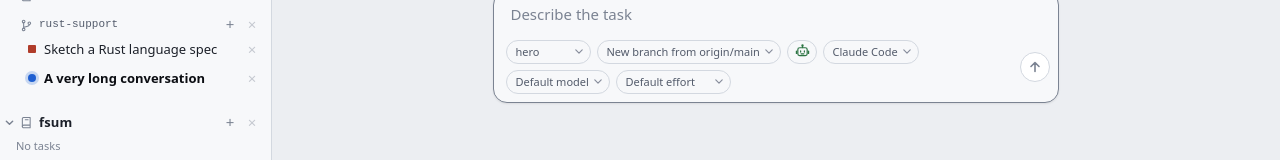
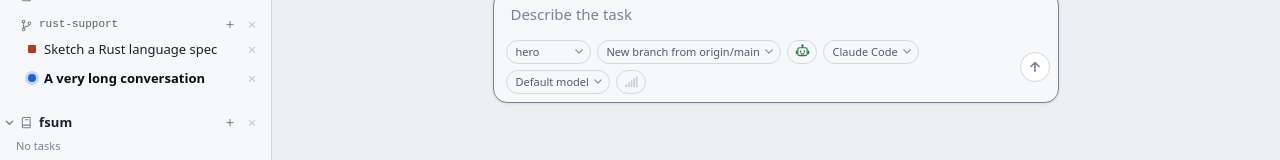
Before and after one commit to ryckakas/swarmed, a React (Vite) app in the folder ui/: page / in a window 1280 px wide. Shown: the part 332-492 px from the top of the page. Built offline with nearby package versions, Linux system fonts and the light colour scheme; a web font is replaced by a local one.

Commit message:
feat: the effort as a signal meter under the message

```diff
--- a/ui/src/components/Composer.tsx
+++ b/ui/src/components/Composer.tsx
@@ -1,11 +1,13 @@
 import { lazy, Suspense, useEffect, useRef, useState } from "react";
 import { api } from "../api";
-import type { Effort, Session } from "../api/types";
+import type { Session } from "../api/types";
+import { appliedEffort } from "../statusline";
 import { useStore } from "../store";
 import { ComposerBox } from "./ComposerBox";
+import { EffortPicker } from "./EffortPicker";
 import { MessageQueue } from "./MessageQueue";
 import { ModePicker, TerminalIcon } from "./ModePicker";
-import { CLAUDE, EFFORT_CHOICES, modelChoices, useAgents, useSlashCommands } from "./options";
+import { CLAUDE, modelChoices, useAgents, useSlashCommands } from "./options";
 import { Picker } from "./Picker";
 
 // The terminal emulator is a large library; it is only fetched when a terminal is first shown.
@@ -111,6 +113,8 @@ function SessionPickers({ session }: { session: Session }) {
     const configure = useStore((state) => state.configure);
     const agent = useAgents().find((candidate) => candidate.id === session.agent);
     const { id, model, supervision, effort } = session;
+    // What the agent last said its effort comes to, for when none was chosen.
+    const applied = useStore((state) => appliedEffort(state.events[id]));
     const current = { model, supervision, effort };
     return (
         <>
@@ -130,16 +134,10 @@ function SessionPickers({ session }: { session: Session }) {
             />
             {/* Only Claude Code takes an effort. Changing it restarts the agent between turns. */}
             {session.agent === CLAUDE && (
-                <Picker
-                    label="Effort"
-                    value={effort ?? ""}
-                    onChange={(value) =>
-                        void configure(api, id, {
-                            ...current,
-                            effort: (value || null) as Effort | null,
-                        })
-                    }
-                    options={EFFORT_CHOICES}
+                <EffortPicker
+                    value={effort}
+                    applied={applied}
+                    onChange={(value) => void configure(api, id, { ...current, effort: value })}
                 />
             )}
         </>
--- /dev/null
+++ b/ui/src/components/EffortPicker.tsx
@@ -0,0 +1,59 @@
+import type { Effort } from "../api/types";
+import { EFFORT_CHOICES } from "./options";
+
+/** The efforts from least to most: an effort's place here is how many bars it fills. */
+const LEVELS: Effort[] = ["low", "medium", "high", "xhigh", "max"];
+
+/** How many of the five bars an effort fills; none for one that is not known. */
+export function effortBars(effort: string | null | undefined): number {
+    return LEVELS.indexOf(effort as Effort) + 1;
+}
+
+interface Props {
+    /** The effort chosen for the session; `null` leaves it to the agent's default. */
+    value: Effort | null;
+    onChange(value: Effort | null): void;
+    /** What the agent reports its effort comes to, when it has said: what a default means. */
+    applied?: string | null;
+}
+
+/**
+ * How hard the model thinks, as rising bars like a signal meter: the more of them are filled,
+ * the more effort. With the agent's default, the bars show what that default comes to once the
+ * agent has said, drawn fainter since it was not chosen. Underneath it is the same native menu
+ * as the other pickers, and its name is the tooltip.
+ */
+export function EffortPicker({ value, onChange, applied = null }: Props) {
+    const shown = value ?? applied;
+    const filled = effortBars(shown);
+    const chosen = EFFORT_CHOICES.find(([effort]) => effort === (value ?? ""))?.[1] ?? "Effort";
+    const label = value === null && filled > 0 ? `${chosen}: ${shown}` : chosen;
+    return (
+        <span className="icon-picker effort-picker" data-chosen={value !== null} title={label}>
+            <svg viewBox="0 0 16 16" aria-hidden="true">
+                {LEVELS.map((level, index) => (
+                    <rect
+                        key={level}
+                        className={index < filled ? "effort-bar effort-bar-on" : "effort-bar"}
+                        x={1.5 + index * 2.8}
+                        y={11 - index * 2.2}
+                        width={1.8}
+                        height={3 + index * 2.2}
+                        rx={0.6}
+                    />
+                ))}
+            </svg>
+            <select
+                aria-label={`Effort: ${label}`}
+                value={value ?? ""}
+                onChange={(event) => onChange((event.target.value || null) as Effort | null)}
+            >
+                {EFFORT_CHOICES.map(([effort, name]) => (
+                    <option key={effort} value={effort}>
+                        {name}
+                    </option>
+                ))}
+            </select>
+        </span>
+    );
+}
--- a/ui/src/components/NewTask.tsx
+++ b/ui/src/components/NewTask.tsx
@@ -12,8 +12,9 @@ import type {
 import { useStore } from "../store";
 import { taskNameForPrompt, taskNameFrom, uniqueTaskName } from "../tree";
 import { ComposerBox } from "./ComposerBox";
+import { EffortPicker } from "./EffortPicker";
 import { ModePicker } from "./ModePicker";
-import { CLAUDE, EFFORT_CHOICES, modelChoices, useAgents, useSlashCommands } from "./options";
+import { CLAUDE, modelChoices, useAgents, useSlashCommands } from "./options";
 import { Picker } from "./Picker";
 
 /** The value of the branch picker that means "create a new branch". */
@@ -214,14 +215,7 @@ function AgentPickers(props: AgentPickersProps) {
                 />
             )}
             <Picker label="Model" value={model} onChange={onModel} options={modelChoices(agent)} />
-            {agentId === CLAUDE && (
-                <Picker
-                    label="Effort"
-                    value={effort ?? ""}
-                    onChange={(value) => onEffort((value || null) as Effort | null)}
-                    options={EFFORT_CHOICES}
-                />
-            )}
+            {agentId === CLAUDE && <EffortPicker value={effort} onChange={onEffort} />}
         </>
     );
 }
--- a/ui/src/statusline.ts
+++ b/ui/src/statusline.ts
@@ -38,6 +38,11 @@ export interface StatusPart {
 function applied(events: AgentEvent[]) {
     const latest = events.findLast((event) => event.type === "applied");
     return latest?.type === "applied" ? latest : null;
+}
+
+/** The effort the agent last said it runs with, if it has said. */
+export function appliedEffort(events: AgentEvent[] | undefined): string | null {
+    return applied(events ?? [])?.effort ?? null;
 }
 
 /** The model the agent last said it runs on, else the one the session was set to. */
--- a/ui/src/styles/app.css
+++ b/ui/src/styles/app.css
@@ -1981,6 +1981,21 @@ code {
     color: var(--text);
 }
 
+/* Effort as a signal meter: bars that are filled count, the rest only mark the scale. */
+.icon-picker .effort-bar {
+    fill: color-mix(in srgb, currentcolor 28%, transparent);
+    stroke: none;
+}
+
+.icon-picker .effort-bar-on {
+    fill: currentcolor;
+}
+
+/* An effort somebody chose stands out from one the agent fell back on. */
+.effort-picker[data-chosen="true"] {
+    color: var(--text);
+}
+
 /* The mode says how far the agent is trusted, so each has a colour of its own. */
 .icon-picker[data-mode="auto"] {
     color: var(--moss);
```
Also changed, not shown: 2 other files (tests, documents, lock files or other folders).
